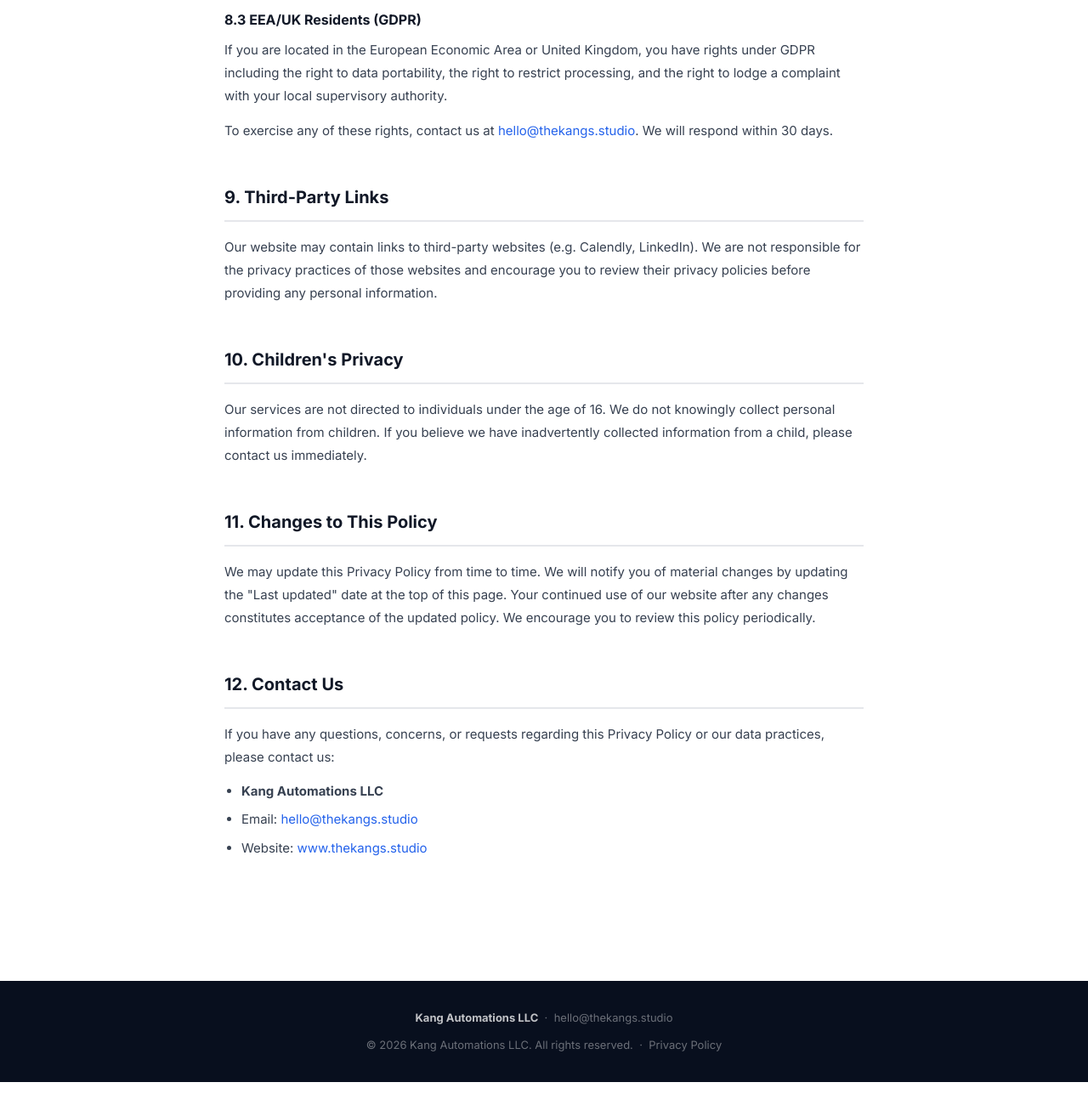
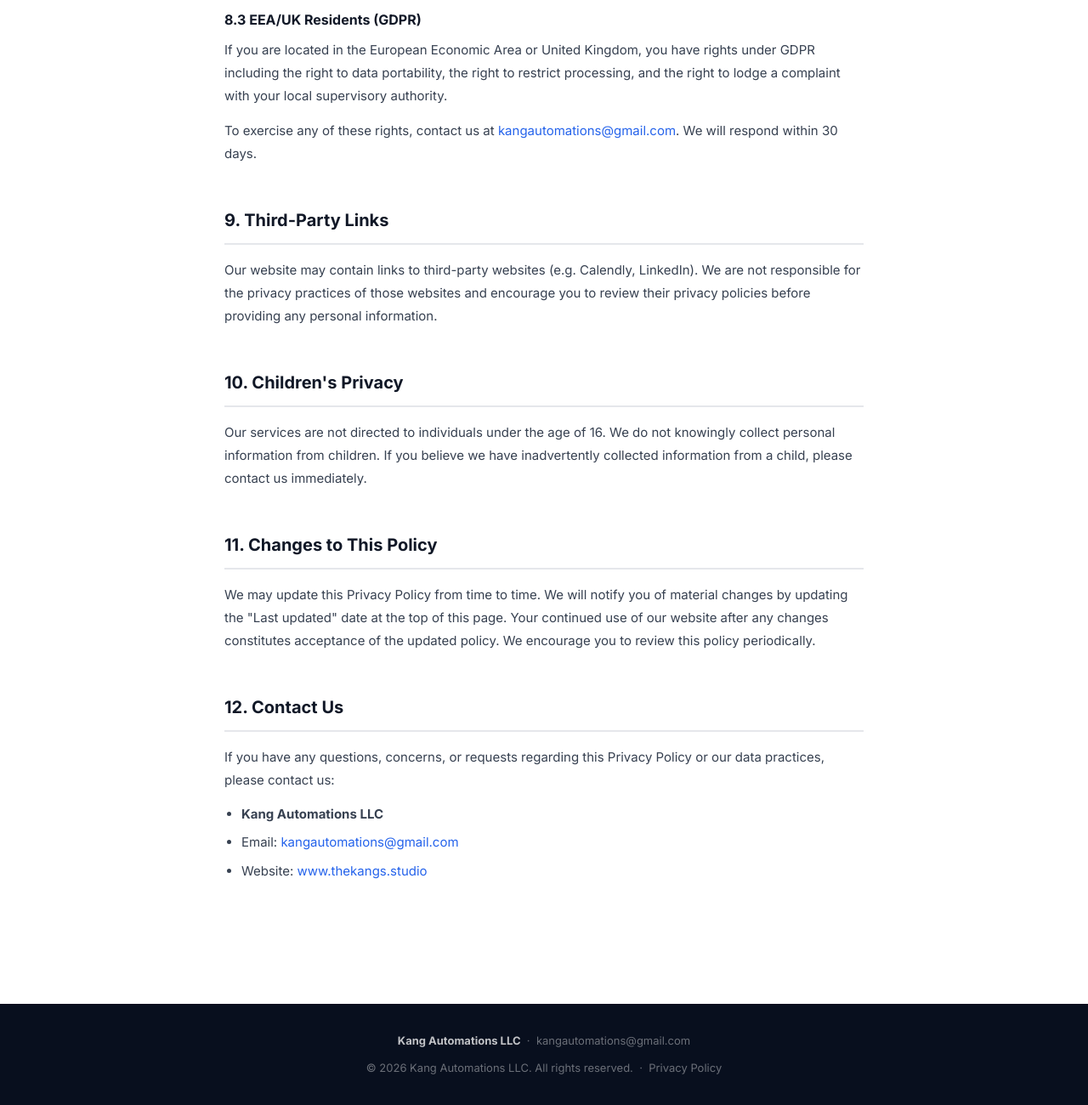
Before and after one commit to CFBReporter/kang-automations-website, a plain HTML site: page privacy-policy.html in a window 1280 px wide. Shown: the part 4131-5431 px from the top of the page at 85% size. Before the commit the page ends 5404 px from the top, so only its background shows below. Drawn offline with Linux system fonts and the light colour scheme.

Commit message:
Update footer email to kangautomations@gmail.com

```diff
--- a/privacy-policy.html
+++ b/privacy-policy.html
@@ -330,7 +330,7 @@
     <h3>8.3 EEA/UK Residents (GDPR)</h3>
     <p>If you are located in the European Economic Area or United Kingdom, you have rights under GDPR including the right to data portability, the right to restrict processing, and the right to lodge a complaint with your local supervisory authority.</p>
 
-    <p>To exercise any of these rights, contact us at <a href="mailto:hello@thekangs.studio">hello@thekangs.studio</a>. We will respond within 30 days.</p>
+    <p>To exercise any of these rights, contact us at <a href="mailto:kangautomations@gmail.com">kangautomations@gmail.com</a>. We will respond within 30 days.</p>
   </div>
 
   <div class="section">
@@ -353,7 +353,7 @@
     <p>If you have any questions, concerns, or requests regarding this Privacy Policy or our data practices, please contact us:</p>
     <ul>
       <li><strong>Kang Automations LLC</strong></li>
-      <li>Email: <a href="mailto:hello@thekangs.studio">hello@thekangs.studio</a></li>
+      <li>Email: <a href="mailto:kangautomations@gmail.com">kangautomations@gmail.com</a></li>
       <li>Website: <a href="https://www.thekangs.studio">www.thekangs.studio</a></li>
     </ul>
   </div>
@@ -361,7 +361,7 @@
 </div>
 
 <footer>
-  <p><strong>Kang Automations LLC</strong> &nbsp;·&nbsp; <a href="mailto:hello@thekangs.studio">hello@thekangs.studio</a></p>
+  <p><strong>Kang Automations LLC</strong> &nbsp;·&nbsp; <a href="mailto:kangautomations@gmail.com">kangautomations@gmail.com</a></p>
   <p style="margin-top:8px">© 2026 Kang Automations LLC. All rights reserved. &nbsp;·&nbsp; <a href="/privacy-policy.html">Privacy Policy</a></p>
 </footer>
 
```
Also changed, not shown: index.html (+1 -1 lines).
